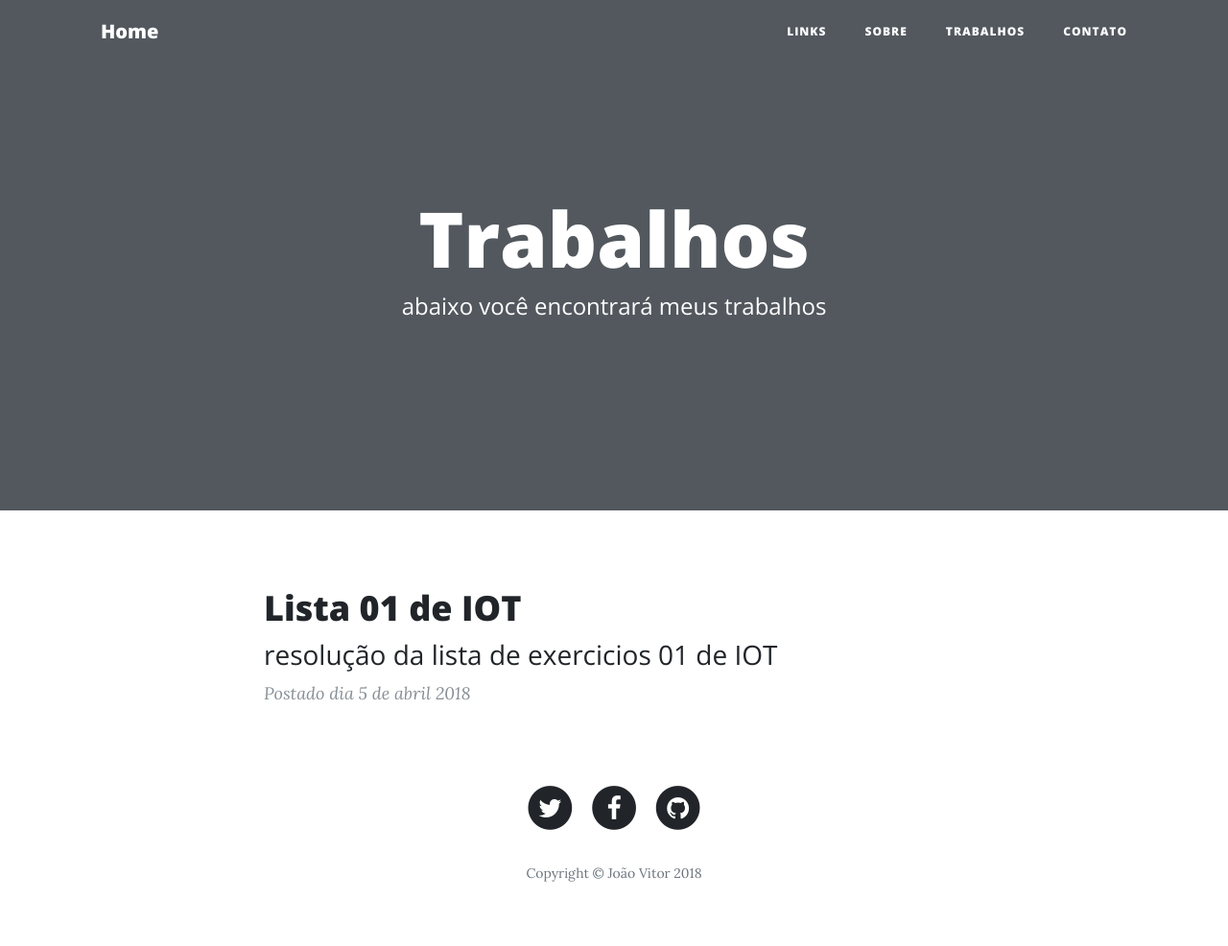
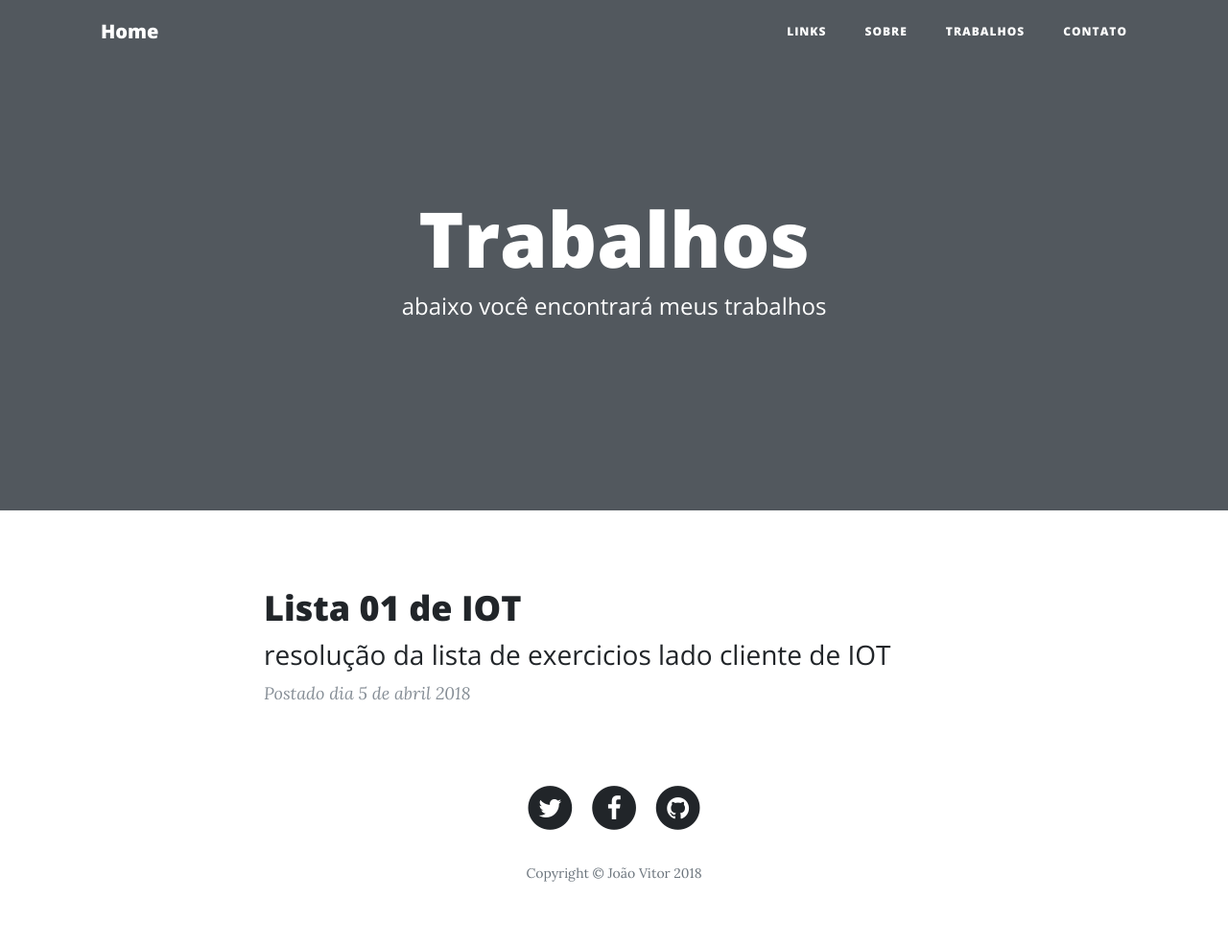
Before and after one commit to Joao-Vitor-Duarte/jaovv.github.io, a plain HTML site: page paginas/profissional.html in a window 1280 px wide. Shown: the whole page at 96% size. Drawn offline with nearby package versions, Linux system fonts and the light colour scheme.

Commit message:
mod lista ioT

```diff
--- a/paginas/profissional.html
+++ b/paginas/profissional.html
@@ -72,7 +72,7 @@
                 Lista 01 de IOT
               </h2>
               <h3 class="post-subtitle">
-               resolução da lista de exercicios 01 de IOT
+               resolução da lista de exercicios lado cliente de IOT
               </h3>
             </a>
             <p class="post-meta">Postado dia 5 de abril 2018</p>
```
